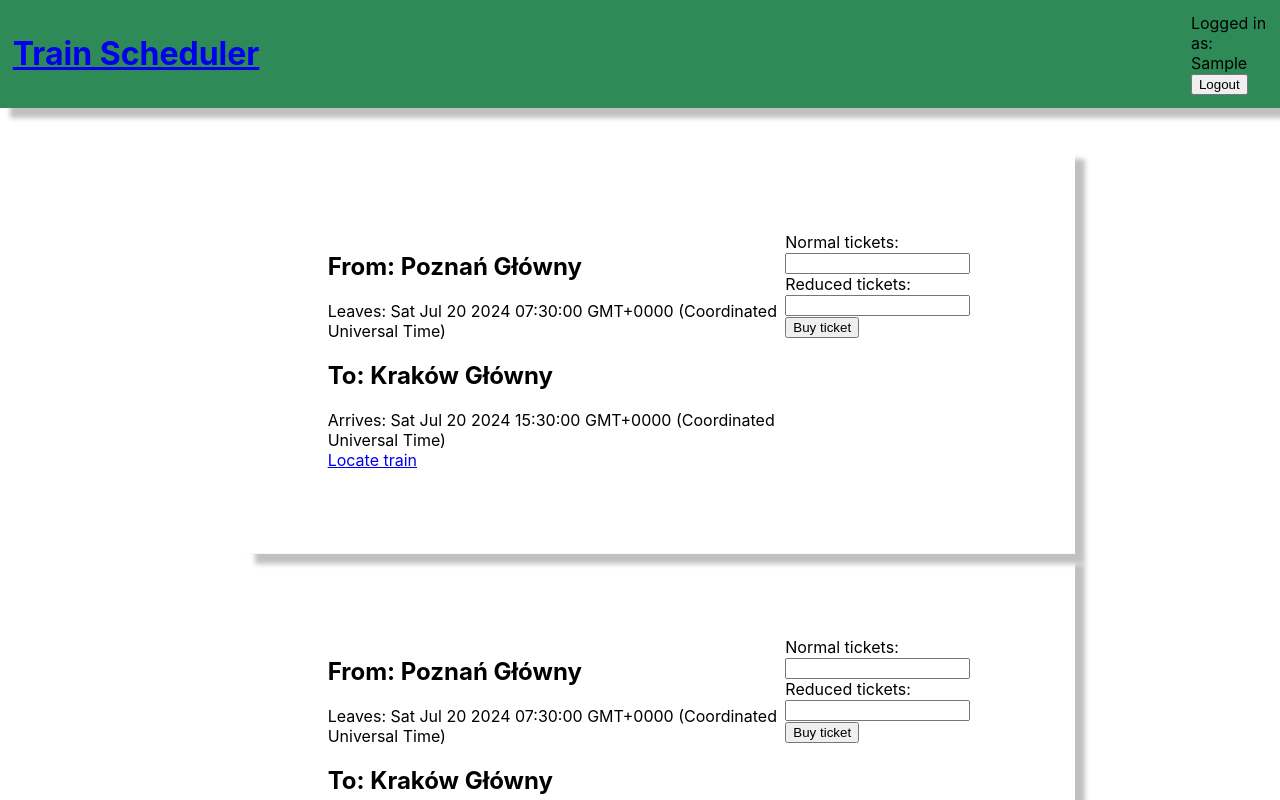
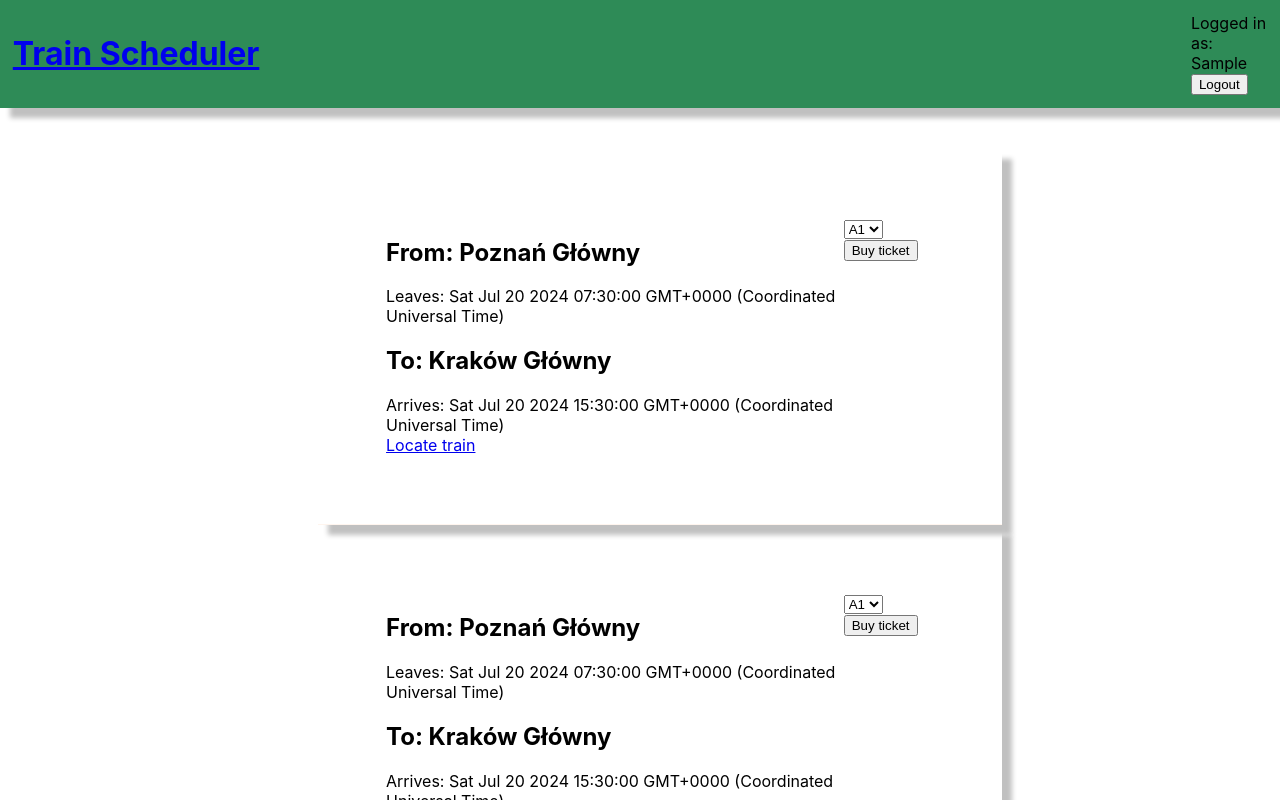
Before and after one commit to Wojciechm-AdapptLimited/train-scheduler, a React (Vite) app: page / in a window 1280 px wide. Both pictures are taken after typing "Sample" into the empty fields and a click on the button "Login". Built offline with nearby package versions, Linux system fonts and the light colour scheme.

Commit message:
Added seat selection

```diff
--- a/app/components/TicketCard.jsx
+++ b/app/components/TicketCard.jsx
@@ -4,7 +4,7 @@ import { Link, BrowserRouter } from "react-router-dom";
 import { useForm } from "react-hook-form";
 //import { Link } from 'react-router-dom';
 
-export default function TournCard({ ticketObject, loggedIn }) {
+export default function TicketCard({ ticketObject, loggedIn }) {
     const {
         register,
         handleSubmit,
@@ -13,19 +13,21 @@ export default function TournCard({ ticketObject, loggedIn }) {
         watch,
         formState: { errors },
     } = useForm();
-    const normalTickets = watch("normal_tickets", 0);
-    const reducedTickets = watch("reduced_tickets", 0);
+    // const normalTickets = watch("normal_tickets", 0);
+    // const reducedTickets = watch("reduced_tickets", 0);
+
+
 
     const onSubmit = (data) => {
-        const totalTickets =
-            Number(data.normal_tickets) + Number(data.reduced_tickets);
-        if (totalTickets <= 0) {
-            setError("totalTickets", {
-                type: "manual",
-                message: "The sum of tickets must be greater than 0",
-            });
-            return null;
-        }
+        // const totalTickets =
+        //     Number(data.normal_tickets) + Number(data.reduced_tickets);
+        // if (totalTickets <= 0) {
+        //     setError("totalTickets", {
+        //         type: "manual",
+        //         message: "The sum of tickets must be greater than 0",
+        //     });
+        //     return null;
+        // }
 
         data.id = ticketObject.id;
 
@@ -45,9 +47,17 @@ export default function TournCard({ ticketObject, loggedIn }) {
                     <Link to={`/train/${ticketObject.id}`}>Locate train</Link>
                 </div>
             </div>
+            <div >
             {loggedIn && (
                 <form onSubmit={handleSubmit(onSubmit)}>
-                    <div>Normal tickets:</div>
+                    <select {...register("seat")}>
+                        {ticketObject.seats.map(s =>
+                            <option>
+                                {s}
+                            </option>
+                        ) }
+                    </select>
+                    {/* <div>Normal tickets:</div>
                     <input
                         type="number"
                         step="1"
@@ -60,7 +70,8 @@ export default function TournCard({ ticketObject, loggedIn }) {
                         step="1"
                         min="0"
                         {...register("reduced_tickets")}
-                    ></input>
+                    ></input> */}
+
 
                     {errors.totalTickets && (
                         <p class="error">{errors.totalTickets.message}</p>
@@ -70,6 +81,7 @@ export default function TournCard({ ticketObject, loggedIn }) {
                 </form>
             )}
             {}
+            </div>
         </div>
     );
 }
--- a/app/components/Tickets.jsx
+++ b/app/components/Tickets.jsx
@@ -19,6 +19,7 @@ export default function Home({ serverUrl, loggedIn }) {
             stationEnd: "Kraków Główny",
             start: new Date(2024, 6, 20, 7, 30),
             end: new Date(2024, 6, 20, 15, 30),
+            seats: ["A1","A2","A3","B1","B2","B3"]
         });
     };
 
```
